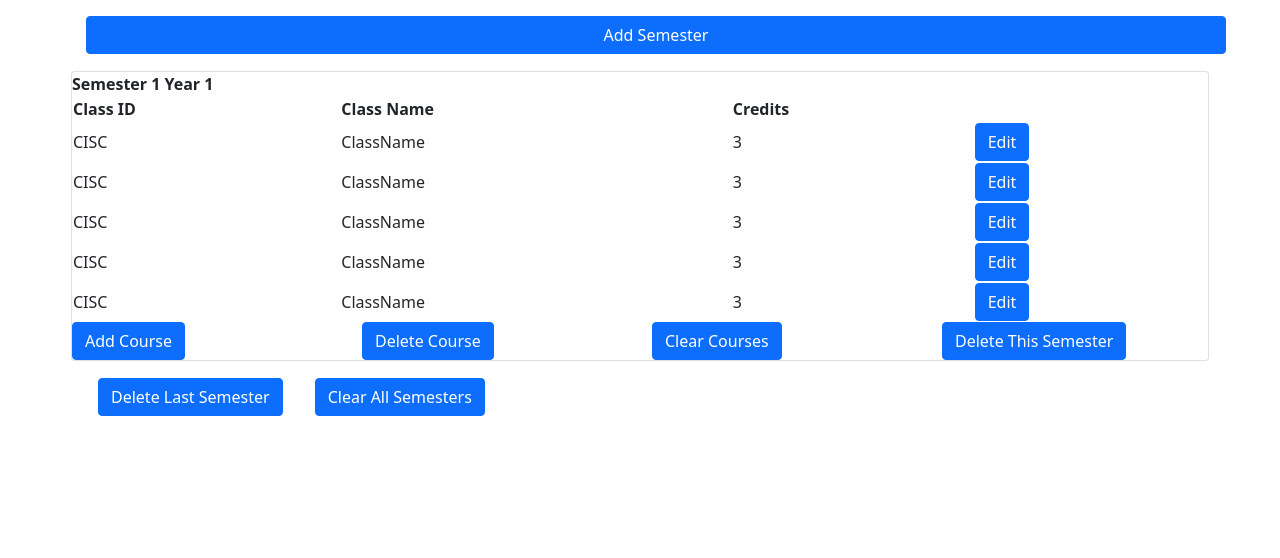
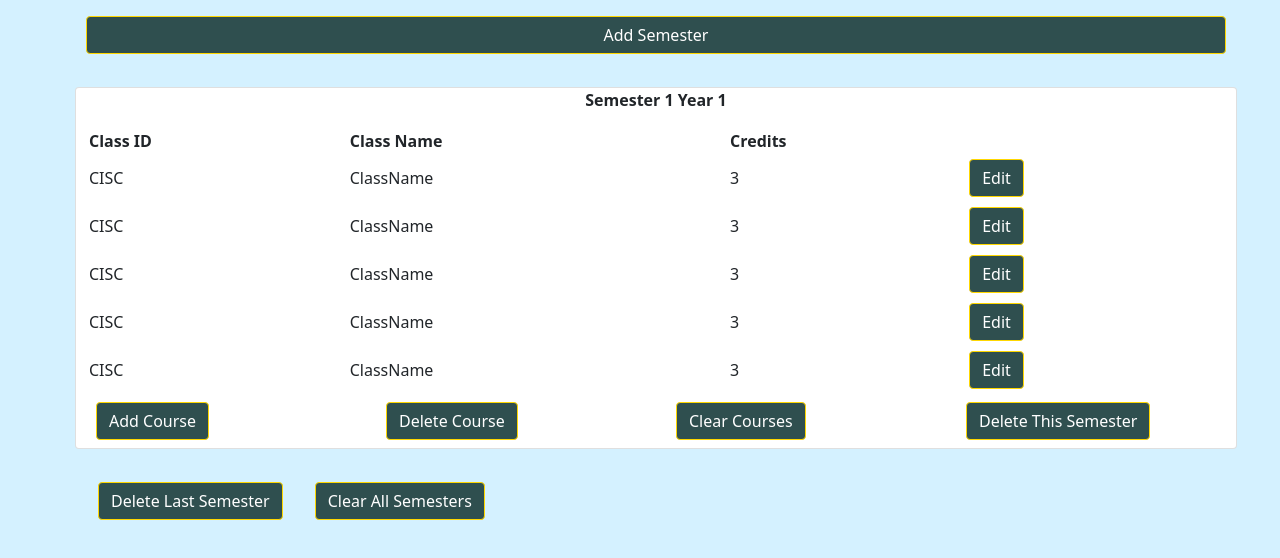
Before and after one commit to UD-CISC275-F21/ud-cis-scheduler-team-17, a React (Create React App) app: page / in a window 1280 px wide. Shown: the top 558 px of the page. Built offline with nearby package versions, Linux system fonts and the light colour scheme.

Commit message:
Aesthetic changes

```diff
--- a/public/index.html
+++ b/public/index.html
@@ -26,7 +26,7 @@
     -->
     <title>CISC Degree Planner</title>
   </head>
-  <body>
+  <body style="background-color: rgb(212, 241, 255)">
     <noscript>You need to enable JavaScript to run this app.</noscript>
     <div id="root"></div>
     <!--
--- a/src/App.tsx
+++ b/src/App.tsx
@@ -3,8 +3,9 @@ import React from "react";
 //import logo from "./logo.svg";
 import "./App.css";
 import "bootstrap/dist/css/bootstrap.min.css";
+import "./override.css";
 import { SemesterTable } from "./components/SemesterViewer";
-import { Container } from "react-bootstrap";
+import { Container, Row } from "react-bootstrap";
 
 /*function App(): JSX.Element {
 
@@ -34,9 +35,11 @@ function App(): JSX.Element {
     //TODO: Welcome screen
 
     return (
-        <Container>
-            <SemesterTable></SemesterTable>
-        </Container>
+        <>
+            <Container>
+                <SemesterTable></SemesterTable>
+            </Container>
+        </>
     );
 }
 export default App;
--- a/src/components/SubjectViewer.tsx
+++ b/src/components/SubjectViewer.tsx
@@ -108,8 +108,8 @@ export function SubjectTable({currID, currentSem, currYear, semList, setSemList,
     //<Row>ID {semesterID}</Row>
     //<Row>ID {currID} SemesterNo. {currentSem} YearNo. {currYear}</Row>
     return (
-        <Card>
-            <Row><strong>Semester {currentSem} Year {currYear}</strong></Row>
+        <Row><Card className="m-3">
+            <Row><p className="text-center"><strong>Semester {currentSem} Year {currYear}</strong></p></Row>
             <table>
                 <thead><tr><th>Class ID</th><th>Class Name</th><th>Credits</th></tr></thead>
                 { subjectList.map((sbj: Subject) => {
@@ -159,18 +159,19 @@ export function SubjectTable({currID, currentSem, currYear, semList, setSemList,
                                 <td>{sbj.id}</td>
                                 <td>{sbj.name}</td>
                                 <td>{sbj.credits}</td>
-                                <td><Button onClick={() => editSem(sbj.key)}>Edit</Button></td>
+                                <td><Button className="m-1" onClick={() => editSem(sbj.key)}>Edit</Button></td>
                             </tr>
                     );
                 })}
             </table>
             <Row>
-                <Col><Button data-testid="add-course-button"onClick={addCourse}>Add Course</Button></Col>
-                <Col><Button data-testid="delete-last-course-button"onClick = {deleteCourse}>Delete Course</Button></Col>
-                <Col><Button data-testid="clear-courses-button" onClick={clearCourse}>Clear Courses</Button></Col>
-                <Col><Button data-testid="delete-this-semester-button" onClick={deleteSem}>Delete This Semester</Button></Col>
+                <Col><Button className="m-2" data-testid="add-course-button"onClick={addCourse}>Add Course</Button></Col>
+                <Col><Button className="m-2" data-testid="delete-last-course-button" onClick = {deleteCourse}>Delete Course</Button></Col>
+                <Col><Button className="m-2" data-testid="clear-courses-button" onClick={clearCourse}>Clear Courses</Button></Col>
+                <Col><Button className="m-2" data-testid="delete-this-semester-button" onClick={deleteSem}>Delete This Semester</Button></Col>
             </Row>
-        </Card>
+        </Card></Row>
     );
     //Table setup credit to Dr. Bart
 }
+//<div className="btn btn-del-course">
--- /dev/null
+++ b/src/override.css
@@ -0,0 +1,4 @@
+.btn {
+    background-color: darkslategray;
+    border-color: gold;
+}
```
